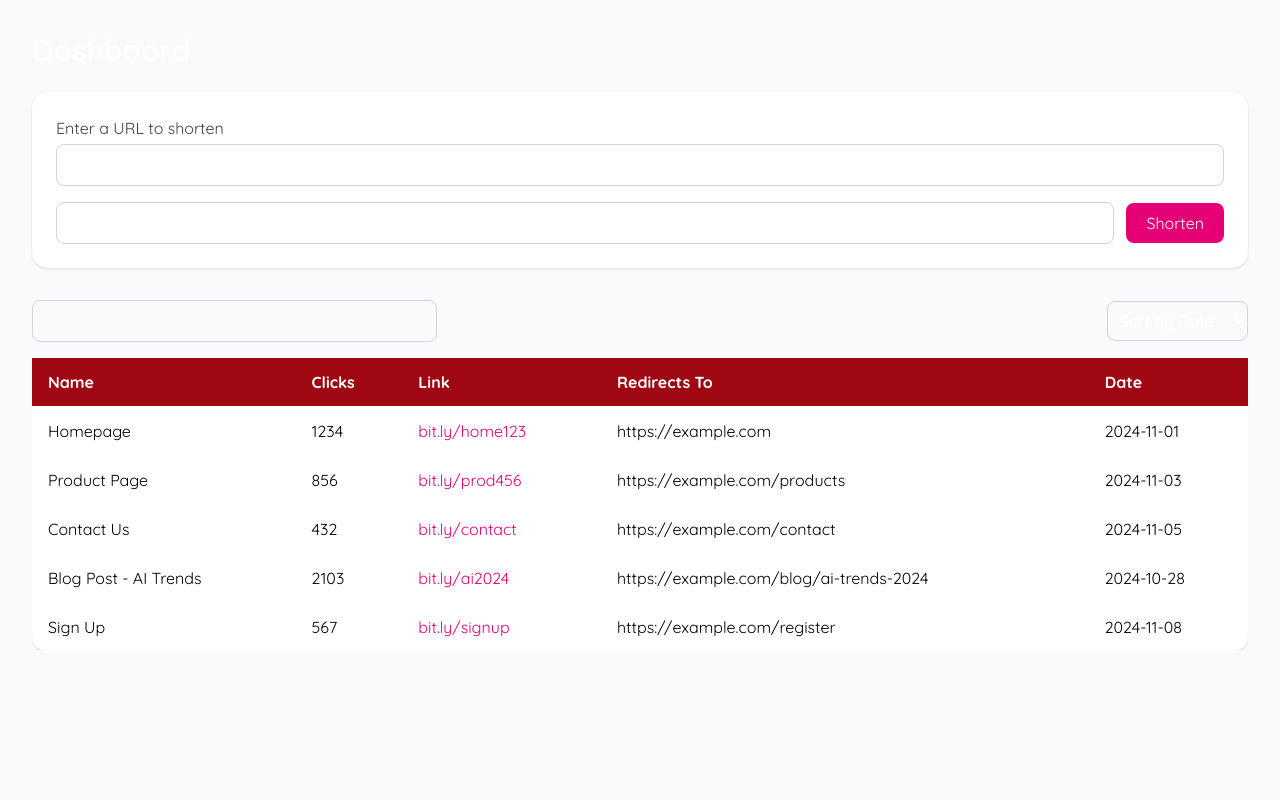
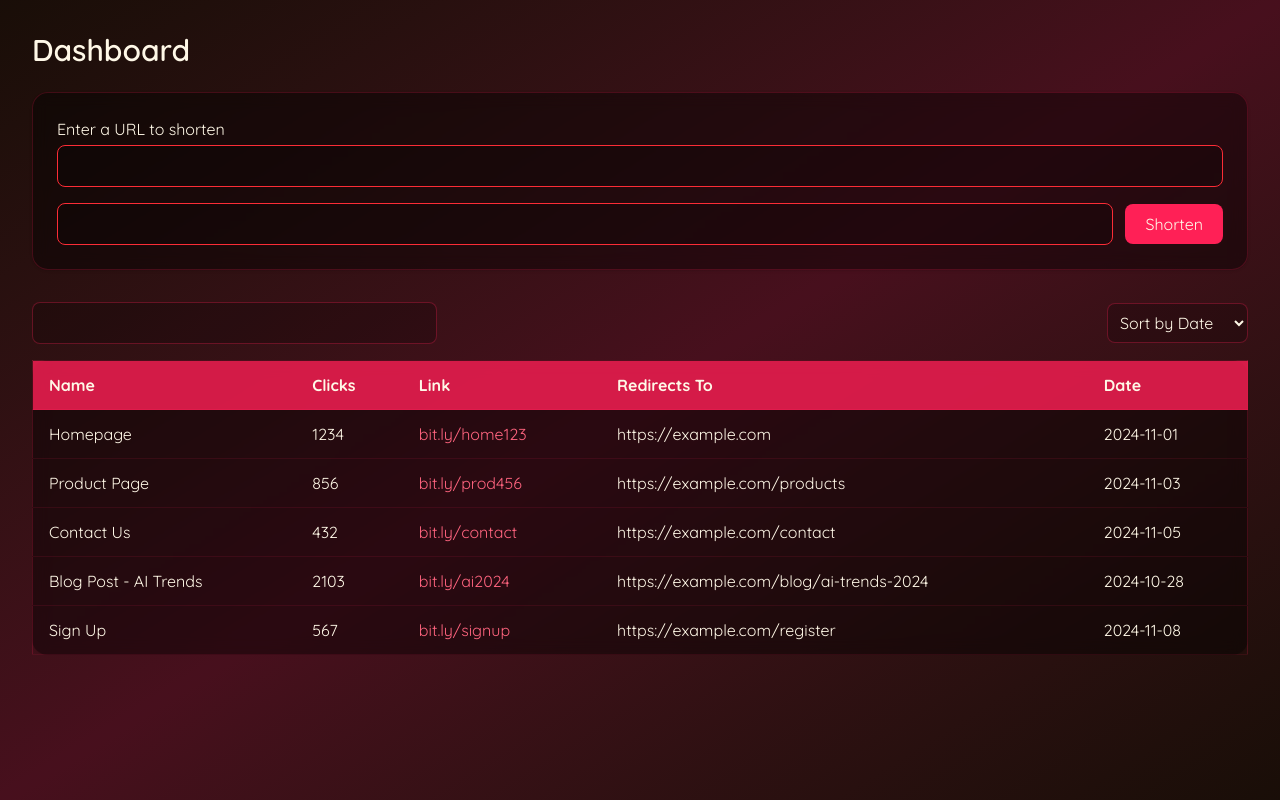
Before and after one commit to coskyler/shortcak.es, a React (Vite) app in the folder frontend/: page /dashboard in a window 1280 px wide. Built offline with nearby package versions, Linux system fonts and the light colour scheme.

Commit message:
changed colors

```diff
--- a/frontend/src/pages/Dashboard.tsx
+++ b/frontend/src/pages/Dashboard.tsx
@@ -56,12 +56,12 @@ export default function Dashboard() {
   ];
 
   return (
-    <div className="min-h-screen bg-gray-50 p-8">
-      <h1 className="text-3xl font-semibold mb-6">Dashboard</h1>
+    <div className="min-h-screen bg-linear-to-br from-amber-950/25 via-rose-500/25 to-amber-950/25 p-8">
+      <h1 className="text-3xl font-semibold mb-6 text-cream">Dashboard</h1>
 
-      <form className="bg-white p-6 rounded-2xl shadow mb-8 space-y-4">
+      <form className="bg-black/40 backdrop-blur-sm p-6 rounded-2xl shadow mb-8 space-y-4 border border-rose-500/20">
         <div>
-          <label className="block text-gray-700 font-medium mb-1">
+          <label className="block text-cream font-medium mb-1">
             Enter a URL to shorten
           </label>
           <input
@@ -70,7 +70,7 @@ export default function Dashboard() {
             onChange={(e: React.ChangeEvent<HTMLInputElement>) =>
               setUrl(e.target.value)
             }
-            className="w-full border border-gray-300 rounded-lg p-2"
+            className="w-full border border-red-500 bg-black/20 text-cream rounded-lg p-2 focus:border-red-900 focus:outline-none placeholder-cream/50"
             required
           />
         </div>
@@ -81,11 +81,11 @@ export default function Dashboard() {
             onChange={(e: React.ChangeEvent<HTMLInputElement>) =>
               setAlias(e.target.value)
             }
-            className="flex-1 border border-gray-300 rounded-lg p-2"
+            className="flex-1 border border-red-500 bg-black/20 text-cream rounded-lg p-2 <focus:border-red-900></focus:border-red-900> focus:outline-none placeholder-cream/50"
           />
           <button
             type="submit"
-            className="bg-pink-600 text-white px-5 py-2 rounded-lg hover:bg-pink-700 transition"
+            className="bg-rose-500 text-cream px-5 py-2 rounded-lg hover:bg-rose-600 transition"
           >
             Shorten
           </button>
@@ -99,14 +99,14 @@ export default function Dashboard() {
           onChange={(e: React.ChangeEvent<HTMLInputElement>) =>
             setSearch(e.target.value)
           }
-          className="border border-gray-300 rounded-lg p-2 w-1/3"
+          className="border border-rose-500/30 bg-black/20 text-cream rounded-lg p-2 w-1/3 focus:border-rose-500 focus:outline-none placeholder-cream/50"
         />
         <select
           value={sortBy}
           onChange={(e: React.ChangeEvent<HTMLSelectElement>) =>
             setSortBy(e.target.value as SortKey)
           }
-          className="border border-gray-300 rounded-lg p-2"
+          className="border border-rose-500/30 bg-black/20 text-cream rounded-lg p-2 focus:border-rose-500 focus:outline-none"
         >
           <option value="date">Sort by Date</option>
           <option value="name">Sort by Name</option>
@@ -114,26 +114,26 @@ export default function Dashboard() {
       </div>
 
       <div className="overflow-x-auto">
-        <table className="min-w-full bg-white rounded-2xl shadow">
-          <thead className="bg-red-800 border-b">
+        <table className="min-w-full bg-black/40 backdrop-blur-sm rounded-2xl shadow border border-rose-500/20">
+          <thead className="bg-rose-500/80 border-b border-rose-500/30">
             <tr>
-              <th className="text-left py-3 px-4">Name</th>
-              <th className="text-left py-3 px-4">Clicks</th>
-              <th className="text-left py-3 px-4">Link</th>
-              <th className="text-left py-3 px-4">Redirects To</th>
-              <th className="text-left py-3 px-4">Date</th>
+              <th className="text-left py-3 px-4 text-cream">Name</th>
+              <th className="text-left py-3 px-4 text-cream">Clicks</th>
+              <th className="text-left py-3 px-4 text-cream">Link</th>
+              <th className="text-left py-3 px-4 text-cream">Redirects To</th>
+              <th className="text-left py-3 px-4 text-cream">Date</th>
             </tr>
           </thead>
           <tbody>
             {links.map((link, idx) => (
-              <tr key={idx} className="border-b hover:bg-gray-50">
-                <td className="py-3 px-4 text-black">{link.name}</td>
-                <td className="py-3 px-4 text-black">{link.clicks}</td>
-                <td className="py-3 px-4 text-pink-600 cursor-pointer">
+              <tr key={idx} className="border-b border-rose-500/10 hover:bg-rose-500/10">
+                <td className="py-3 px-4 text-cream">{link.name}</td>
+                <td className="py-3 px-4 text-cream">{link.clicks}</td>
+                <td className="py-3 px-4 text-rose-400 cursor-pointer hover:text-rose-300">
                   {link.short}
                 </td>
-                <td className="py-3 px-4 text-black">{link.target}</td>
-                <td className="py-3 px-4 text-black">{link.date}</td>
+                <td className="py-3 px-4 text-cream">{link.target}</td>
+                <td className="py-3 px-4 text-cream">{link.date}</td>
               </tr>
             ))}
           </tbody>
```
